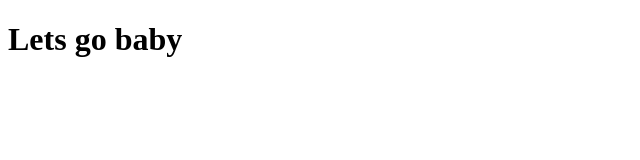
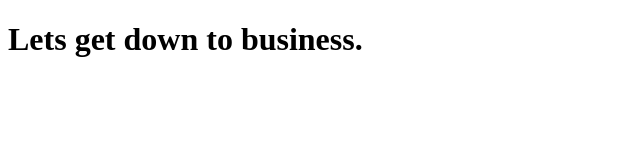
Before and after one commit to hkussie/BubbleCharts-in-D3.js, a plain HTML site: page index.html in a window 1280 px wide. Shown: the whole page, without its empty margins (0-640 px from the left). Drawn offline with Linux system fonts and the light colour scheme.

Commit message:
Edit to index.html

```diff
--- a/index.html
+++ b/index.html
@@ -5,7 +5,7 @@
 </head>
 <body>
 
-<h1>Lets go baby</h1>
+<h1>Lets get down to business.</h1>
 
 
 </body>
```
